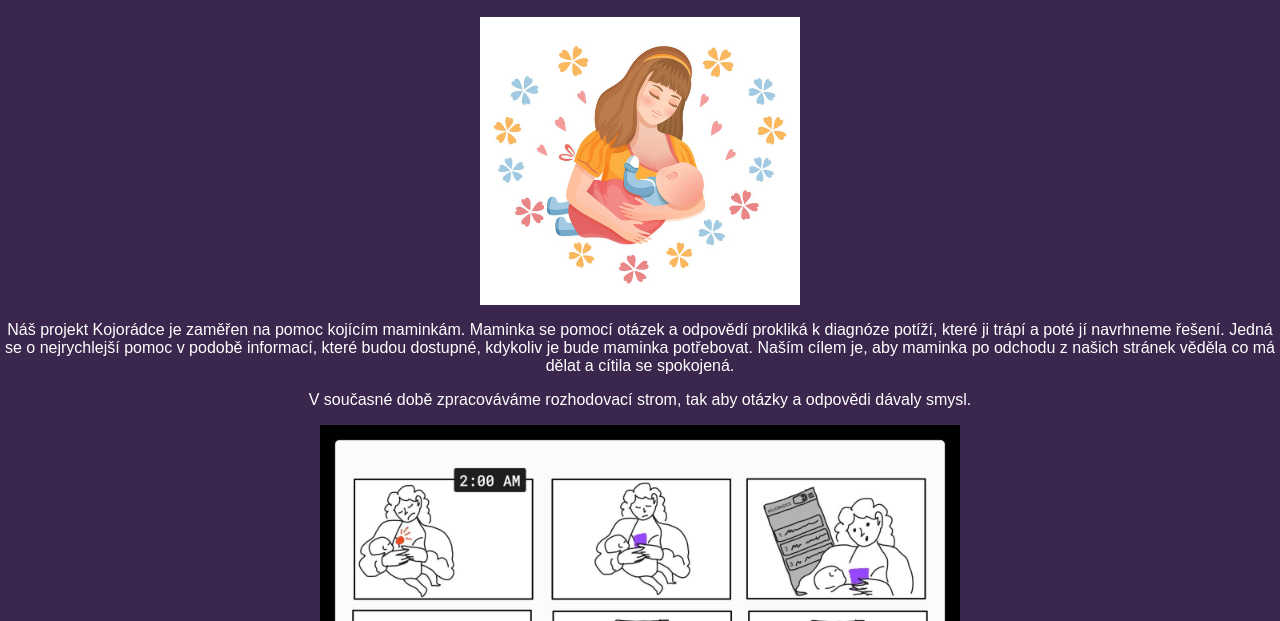
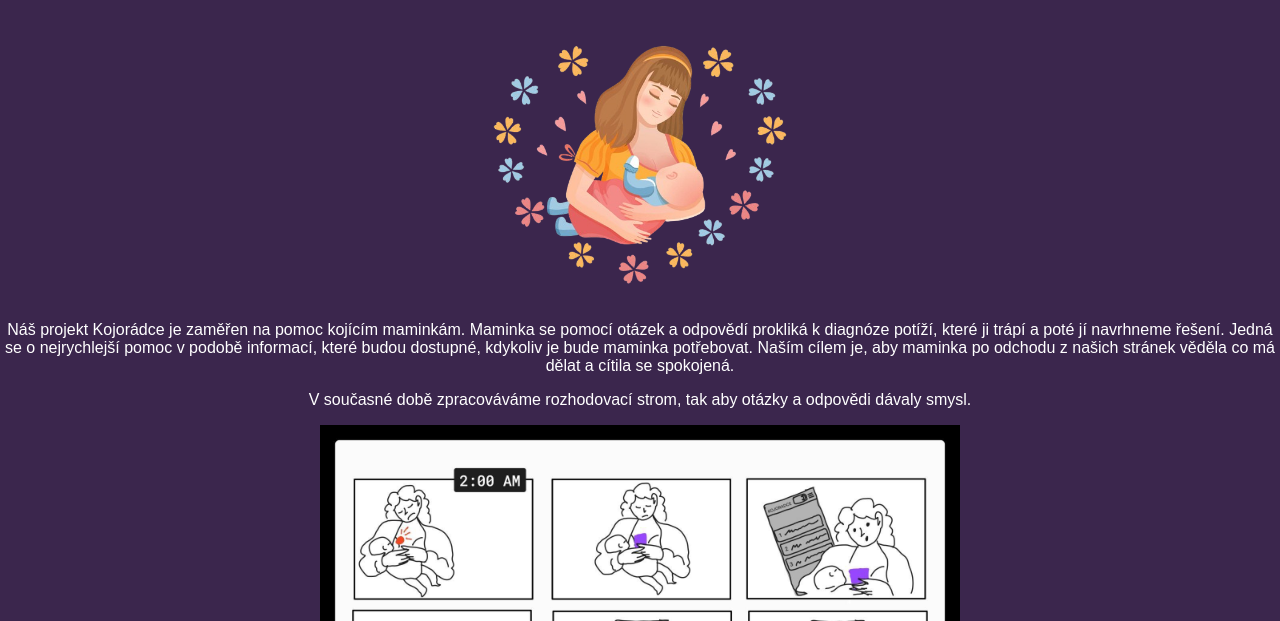
Before and after one commit to badela007/o-projektu, a plain HTML site: page o_projektu.html in a window 1280 px wide. Shown: the part 179-800 px from the top of the page. Drawn offline with Linux system fonts and the light colour scheme.

Commit message:
image modified

```diff
--- a/o_projektu.html
+++ b/o_projektu.html
@@ -27,7 +27,7 @@
       <div class="container_kojoradce">
         <img
           class="img_breastfeeding_mother"
-          src="/images/breastfeeding-mother.jpg"
+          src="/images/breastfeeding-mother-removebg.png"
           alt="Kojící maminka"
         />
         <div class="about_project">
```
Also changed, not shown: images/breastfeeding-mother-removebg.png (added).
